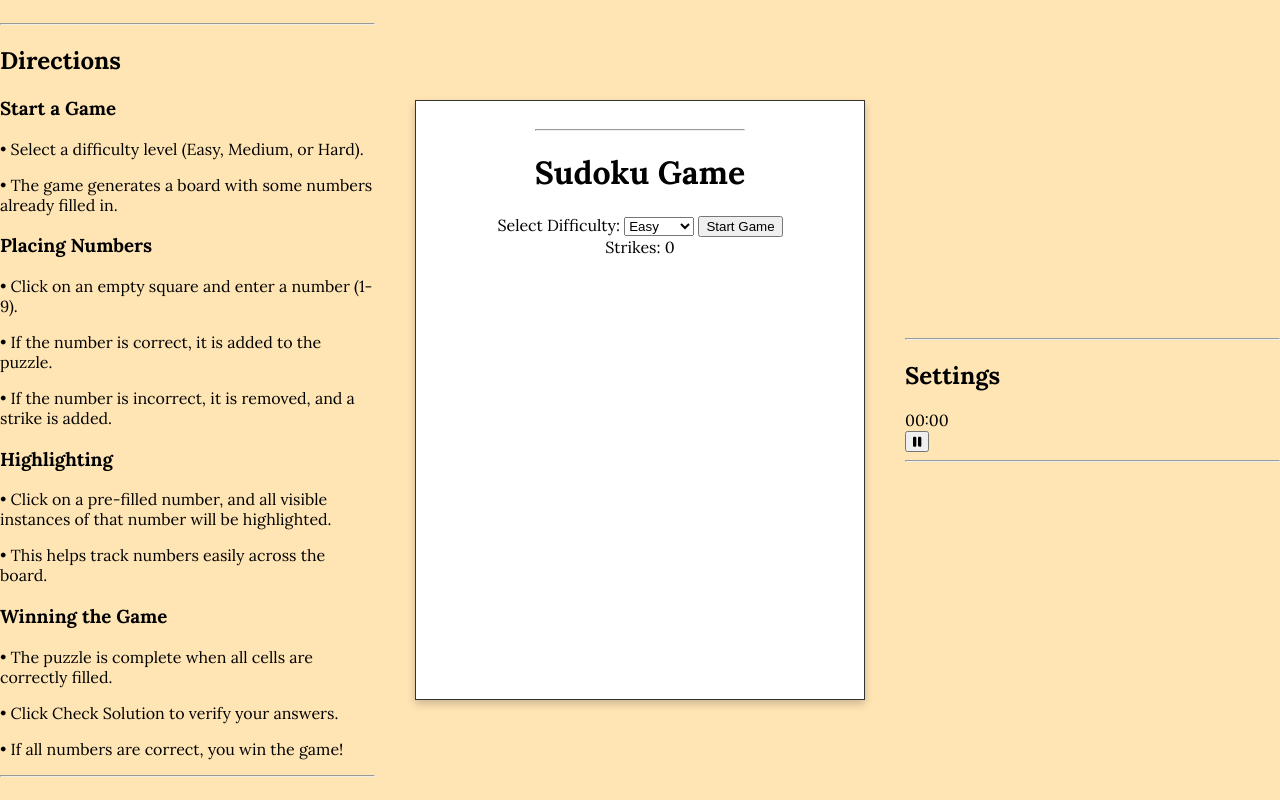
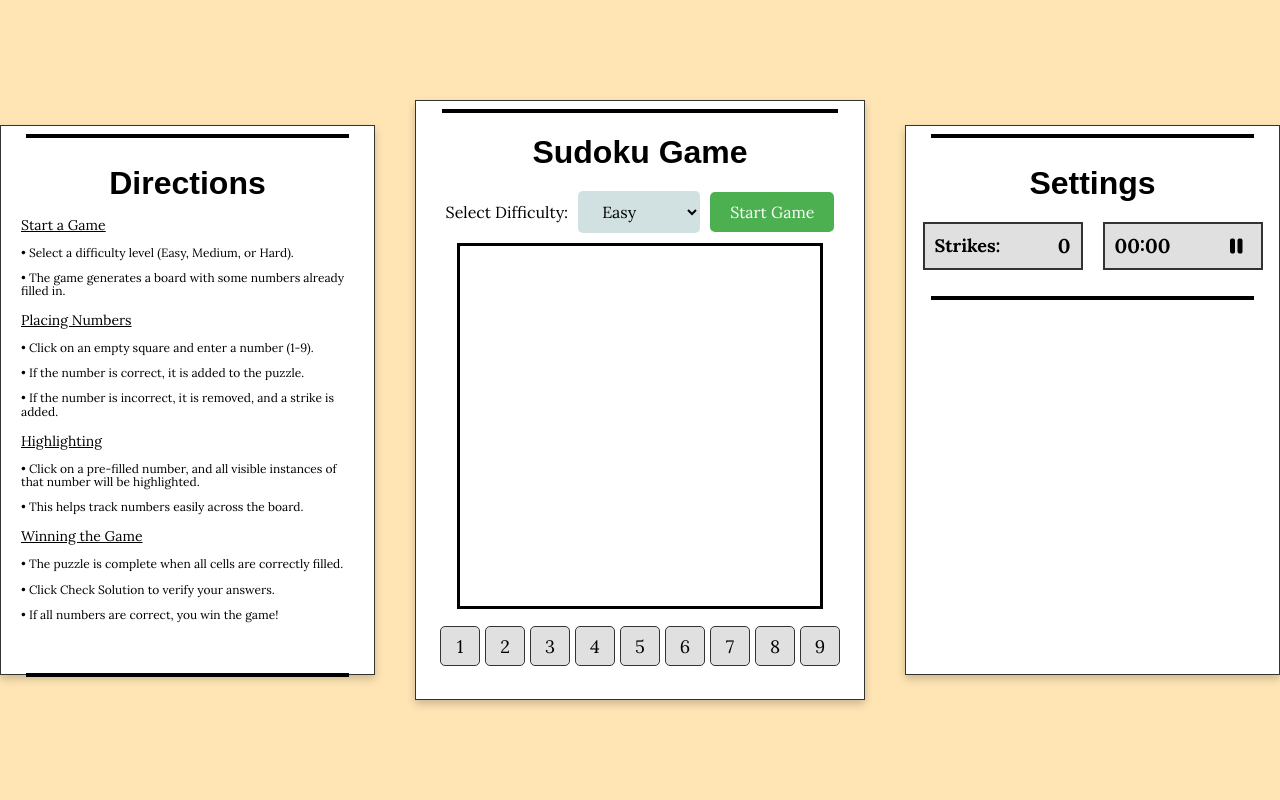
Before and after one commit to Andrew-Grimes/SudokuGame, a Flask app: page / in a window 1280 px wide. Run offline with Flask 3, Linux system fonts and the light colour scheme; some web fonts are replaced.

Commit message:
v1 -- Sudoku HTML Template

```diff
--- a/templates/sudoku.html
+++ b/templates/sudoku.html
@@ -4,7 +4,12 @@
     <meta charset="UTF-8">
     <meta name="viewport" content="width=device-width, initial-scale=1.0">
     <title>Sudoku Game</title>
+
+    <!-- Import Global and Section-Specific CSS Files -->
     <link rel="stylesheet" href="{{ url_for('static', filename='css/style.css') }}">
+    <link rel="stylesheet" href="{{ url_for('static', filename='css/directions.css') }}">
+    <link rel="stylesheet" href="{{ url_for('static', filename='css/game.css') }}">
+    <link rel="stylesheet" href="{{ url_for('static', filename='css/settings.css') }}">
 
     <!-- Link JavaScript File -->
     <script defer src="{{ url_for('static', filename='js/script.js') }}"></script>
@@ -57,7 +62,19 @@
                 <button id="startGameBtn">Start Game</button>
             </div>
             <div class="sudoku-board" id="sudoku-board"></div>
-            <div class="strike-counter" id="strike-counter">Strikes: 0</div>
+
+            <!-- 🔹 Number Selection Panel -->
+            <div class="number-selection">
+                <button class="num-btn" data-num="1">1</button>
+                <button class="num-btn" data-num="2">2</button>
+                <button class="num-btn" data-num="3">3</button>
+                <button class="num-btn" data-num="4">4</button>
+                <button class="num-btn" data-num="5">5</button>
+                <button class="num-btn" data-num="6">6</button>
+                <button class="num-btn" data-num="7">7</button>
+                <button class="num-btn" data-num="8">8</button>
+                <button class="num-btn" data-num="9">9</button>
+            </div>
         </div>
 
         <!-- Settings Panel -->
@@ -67,12 +84,19 @@
                 <h2>Settings</h2>
             </div>
 
-            <!-- 🔹 Timer Display (Centered, Properly Positioned) -->
-            <div class="timer-wrapper">
+            <!-- Timer & Strike Counter Section -->
+            <div class="timer-strike-wrapper">
+                <!-- 🔹 Strike Counter (Now on the left) -->
+                <div class="strike-counter-box">
+                    <p class="strike-counter-text">Strikes:</p>
+                    <span id="strike-counter">0</span>
+                </div>
+
+                <!-- 🔹 Timer Display (Now on the right) -->
                 <div class="timer-box">
                     <div id="timer">00:00</div>
                     <button id="pauseBtn" class="pause-button">
-                        <i class="fas fa-pause"></i> <!-- Only Icon, No Text -->
+                        <i class="fas fa-pause"></i>
                     </button>
                 </div>
             </div>
@@ -80,10 +104,10 @@
             <hr class="settings-bottom-line">
         </div>
 
-        <!-- FontAwesome for Pause Button Icon -->
-        <script src="https://cdnjs.cloudflare.com/ajax/libs/font-awesome/6.0.0-beta3/js/all.min.js"></script>
+    </div>
 
-    </div>
+    <!-- FontAwesome for Pause Button Icon -->
+    <script src="https://cdnjs.cloudflare.com/ajax/libs/font-awesome/6.0.0-beta3/js/all.min.js"></script>
 
 </body>
 </html>
```
